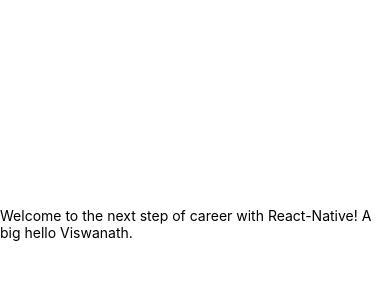
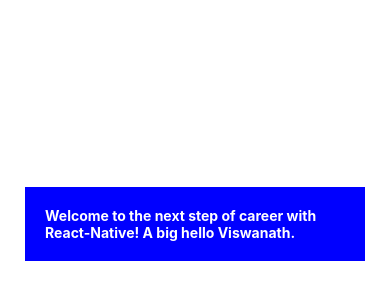
Before and after one commit to viswanath19/react-native-todo-app, a React Native app: screen / in a window 390 px wide. Shown: the part 198-498 px from the top of the page. Built offline with nearby package versions, Linux system fonts and the light colour scheme.

Commit message:
initial trails with views and texts

```diff
--- a/App.js
+++ b/App.js
@@ -5,7 +5,9 @@
 export default function App() {
   return (
     <View style={styles.container}>
-      <Text>Welcome to the next step of career with React-Native! A big hello Viswanath.</Text>
+      <View style={styles.header}>
+        <Text style={styles.textArea}>Welcome to the next step of career with React-Native! A big hello Viswanath.</Text>
+      </View>
       <StatusBar style="auto" />
     </View>
   );
@@ -17,5 +19,14 @@
     backgroundColor: '#fff',
     alignItems: 'center',
     justifyContent: 'center',
+    padding: 25,
   },
+  header: {
+    backgroundColor: 'blue'
+  },
+  textArea: {
+    padding: 20,
+    color: '#fff',
+    fontWeight: "bold"
+  }
 });
```
